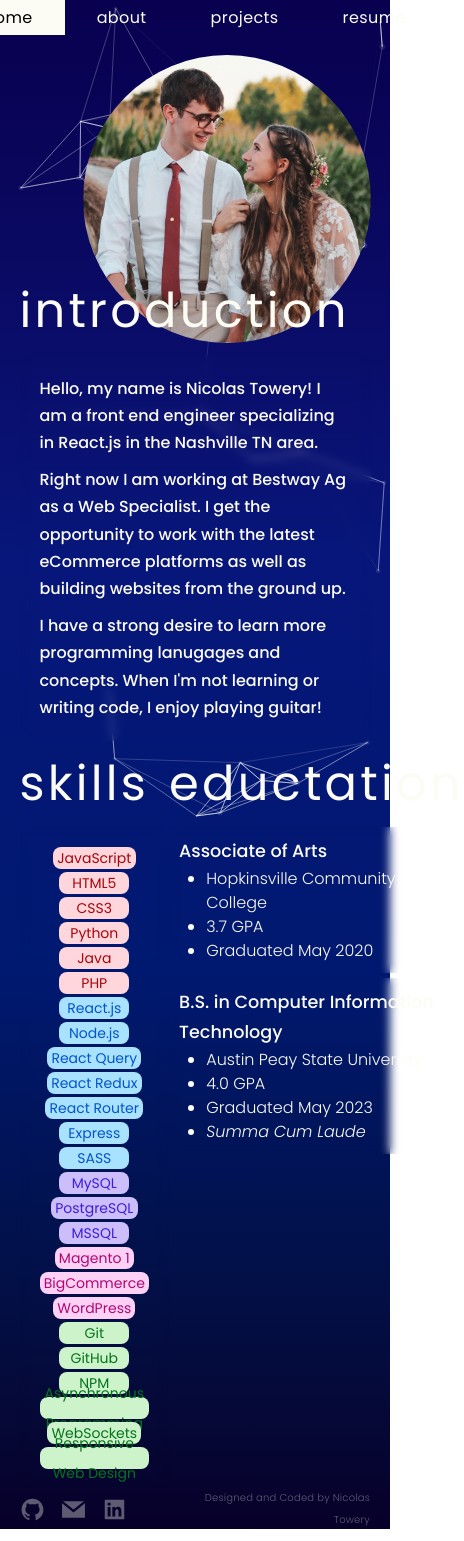
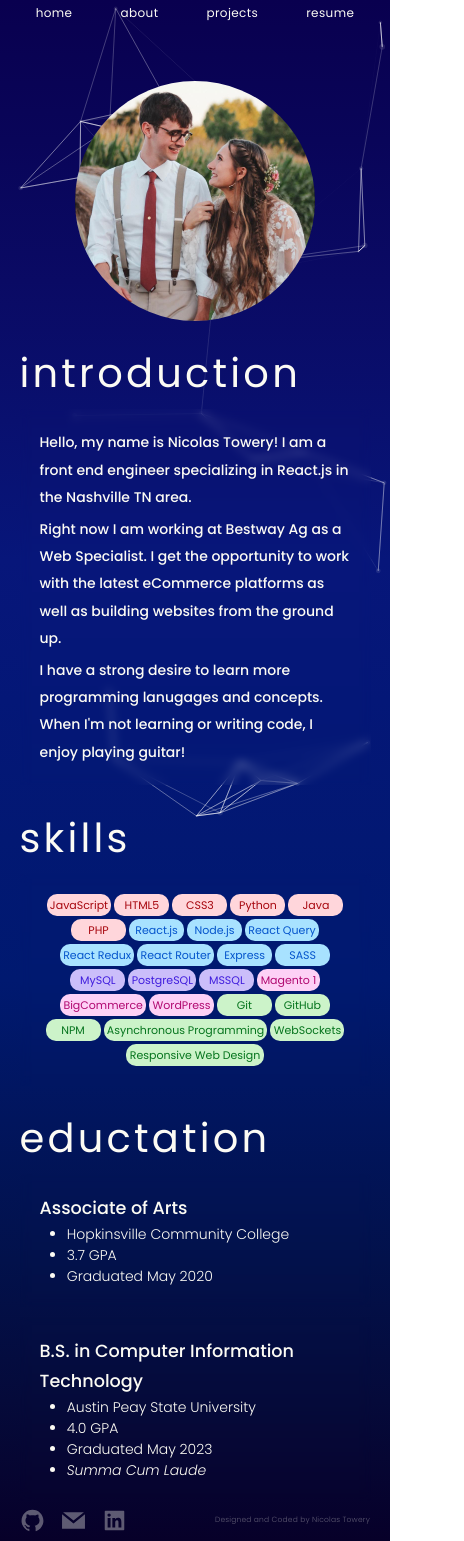
Before and after one commit to nicolastowery/portfolio, a React (Create React App) app: page /about in a window 390 px wide. Shown: the whole page, 464 px wide, since content can reach past the window. Built offline with nearby package versions, Linux system fonts and the light colour scheme.

Commit message:
edited styles
styling is non uniform and needs to be addressed. Font sizes should be placed in variables and used that way. box sizing is a little wonky as well.

```diff
--- a/src/components/Education/Education.module.css
+++ b/src/components/Education/Education.module.css
@@ -14,9 +14,20 @@
 .schoolContainer {
   display: flex;
   flex-direction: column;
-  row-gap: 5px;
+  gap: 10px;
 }
 
 .educationHeading {
   animation: bottom-fade-blur 3s ease-out 0.7s backwards;
 }
+
+@media (max-width: 910px) {
+  .schoolContainer {
+    flex-direction: row;
+  }
+}
+@media (max-width: 650px) {
+  .schoolContainer {
+    flex-direction: column;
+  }
+}
--- a/src/components/Footer/Footer.module.css
+++ b/src/components/Footer/Footer.module.css
@@ -73,3 +73,8 @@
     flex: 0;
   }
 }
+@media (max-width: 460px) {
+  .attribution {
+    font-size: 7.5px;
+  }
+}
--- a/src/components/Nav/Nav.module.css
+++ b/src/components/Nav/Nav.module.css
@@ -37,3 +37,21 @@ nav {
     justify-content: center;
   }
 }
+@media (max-width: 650px) {
+  .links {
+    font-size: 12px;
+  }
+
+  .linkContainer a {
+    padding: 0 1.5rem;
+  }
+}
+@media (max-width: 370px) {
+  .links {
+    font-size: 12px;
+  }
+
+  .linkContainer a {
+    padding: 0 1rem;
+  }
+}
--- a/src/components/School/School.module.css
+++ b/src/components/School/School.module.css
@@ -19,10 +19,11 @@
   display: flex;
   flex-direction: column;
   /* align-items: center; */
-  justify-content: center;
-  padding: 10px;
+  justify-content: start;
+  padding: 20px;
   line-height: 1.5;
   backdrop-filter: blur(5px);
+  flex: 1;
 }
 
 .degree {
@@ -54,3 +55,10 @@
   font-style: italic;
   /* color: #000; */
 }
+
+@media (max-width: 650px) {
+  .schoolContainer {
+    max-width: 400px;
+    font-size: 14px;
+  }
+}
--- a/src/components/Skills/Skills.module.css
+++ b/src/components/Skills/Skills.module.css
@@ -11,8 +11,7 @@
   }
 }
 .skill {
-  background-color: green;
-  border-radius: 8px;
+  border-radius: 10px;
   font-size: 14px;
   padding: 0 0.3em;
   min-width: 5em;
@@ -37,6 +36,12 @@
   padding: 20px;
   animation: bottom-fade-blur 3s ease-out 0.7s backwards;
 }
+
+/* .skillContainerBox {
+  display: flex;
+  align-items: center;
+  justify-content: center;
+} */
 
 .skillHeading {
   animation: bottom-fade-blur 3s ease-out 0.7s backwards;
@@ -66,3 +71,23 @@
   background: #fdd1f6;
   color: #b10870;
 }
+
+@media (max-width: 910px) {
+  .skillsContainer {
+    max-width: 100%;
+  }
+}
+@media (max-width: 650px) {
+  .skillsContainer {
+    max-width: 100%;
+  }
+
+  .skill {
+    font-size: 13px;
+  }
+}
+@media (max-width: 400px) {
+  .skill {
+    font-size: 11px;
+  }
+}
--- a/src/components/TypingAnimation/TypingAnimation.module.css
+++ b/src/components/TypingAnimation/TypingAnimation.module.css
@@ -20,9 +20,16 @@
 
 .animation {
   letter-spacing: 1px;
+  font-size: 16px;
 }
 
 .currentSkill {
   font-style: italic;
   font-weight: 700;
 }
+
+@media (max-width: 500px) {
+  .animation {
+    font-size: 13px;
+  }
+}
--- a/src/index.css
+++ b/src/index.css
@@ -5,6 +5,7 @@
   margin: 0;
   padding: 0;
   box-sizing: border-box;
+  vertical-align: baseline;
 }
 
 html {
@@ -15,7 +16,7 @@ html {
 }
 
 body {
-  font: 16px "Poppins", Helvetica, Arial, sans-serif;
+  font: 15px "Poppins", Helvetica, Arial, sans-serif;
   font-weight: 500;
   line-height: 2.2;
   background: var(--background-color);
@@ -23,6 +24,7 @@ body {
   position: relative;
   height: 100%;
   z-index: 1;
+  overflow-x: hidden;
 }
 .app {
   z-index: 1;
@@ -73,11 +75,9 @@ main {
   color: rgb(252, 251, 244);
   display: flex;
   flex-direction: column;
-  /* justify-content: center; */
-  /* align-items: center; */
-  padding-bottom: 40px; /* Footer height */
-  /* padding: 7em; work on this */
-  padding-top: 5em;
+  /* justify-content: center;
+  align-items: center; */
+  padding: 5em 5em 40px 5em; /* bottom value for footer height*/
   margin: 0 auto;
   flex: 1;
   max-width: 80vw;
@@ -87,21 +87,22 @@ h1 {
   color: var(--bright-main);
   letter-spacing: 0.2rem;
   font-weight: 400;
-  font-size: 3rem;
+  font-size: 2.5rem;
   text-transform: lowercase;
   line-height: 1.8;
+  padding-top: 1rem;
 }
 
 h2 {
   color: var(--deep-gray);
   text-transform: lowercase;
-  font-size: 2rem;
+  font-size: 1.7rem;
   font-weight: 300;
   letter-spacing: 0;
   line-height: 1.7;
 }
 
-@media (max-width: 1200px) {
+@media (max-width: 1300px) {
   main {
     max-width: 90vw;
   }
--- a/src/pages/About/About.module.css
+++ b/src/pages/About/About.module.css
@@ -23,10 +23,6 @@
   }
 }
 
-.about {
-  margin-top: -60px;
-}
-
 .introductionHeader {
   animation: left-fade-blur 3s ease-out 0.1s backwards; /* for some reason it doesn't like it when you apply this property to the parent element*/
 }
@@ -36,11 +32,8 @@
   animation: left-fade-blur 3s ease-out 0.1s backwards;
   display: flex;
   flex-direction: column;
-  row-gap: 10px;
+  row-gap: 5px;
   line-height: 1.7rem;
-}
-
-.paragraphs p {
 }
 
 .imageContainer {
@@ -49,21 +42,63 @@
   animation: right-fade-blur 3s ease-out 0.4s backwards;
 }
 .image {
-  height: 18rem;
-  width: 18rem;
+  height: 17rem;
+  width: 17rem;
   border-radius: 999px;
-  margin-bottom: -75px;
+  margin-bottom: -68px;
 }
 
 .skills-education {
   display: flex;
   justify-content: space-between;
   padding: 0 30px;
+  column-gap: 50px;
   /* animation: bottom-fade-blur 3s ease-out 0.7s backwards; doesn't work properly*/
 }
 
+@media (max-height: 1920px) {
+  .about {
+    margin-top: -60px;
+  }
+}
 @media (max-width: 1875px) {
   .skills-education {
     padding: 0;
   }
 }
+
+@media (max-width: 910px) {
+  .skills-education {
+    flex-direction: column;
+  }
+
+  .about {
+    max-width: 90vw;
+    padding: 5em 0 40px 0;
+  }
+}
+
+@media (max-width: 650px) {
+  .about {
+    flex-direction: column;
+    margin-top: -20px;
+  }
+
+  .image {
+    margin: 0;
+    height: 16em;
+    width: 16em;
+  }
+
+  .imageContainer {
+    justify-content: center;
+  }
+
+  .about {
+    padding-top: 5em;
+  }
+
+  .paragraphs {
+    font-size: 14px;
+  }
+}
--- a/src/pages/Home/Home.module.css
+++ b/src/pages/Home/Home.module.css
@@ -24,7 +24,7 @@
 }
 
 .homeContainer {
-  height: 70dvh;
+  height: 80dvh;
   display: flex;
   flex-direction: column;
   align-items: center;
@@ -38,6 +38,7 @@
 .name {
   letter-spacing: 40px;
   animation: left-fade-blur 3s ease-out 0.1s backwards;
+  font-size: 3rem;
   /* width: 100%; */
 }
 
@@ -58,3 +59,30 @@
     letter-spacing: 15px;
   }
 }
+@media (max-width: 650px) {
+  .name {
+    font-size: 38px;
+  }
+}
+@media (max-width: 500px) {
+  .name {
+    font-size: 35px;
+    letter-spacing: 10px;
+  }
+
+  .title {
+    font-size: 12px;
+  }
+}
+@media (max-width: 400px) {
+  .name {
+    font-size: 32px;
+    letter-spacing: 8px;
+  }
+}
+@media (max-width: 350px) {
+  .name {
+    font-size: 30px;
+    letter-spacing: 7px;
+  }
+}
```
